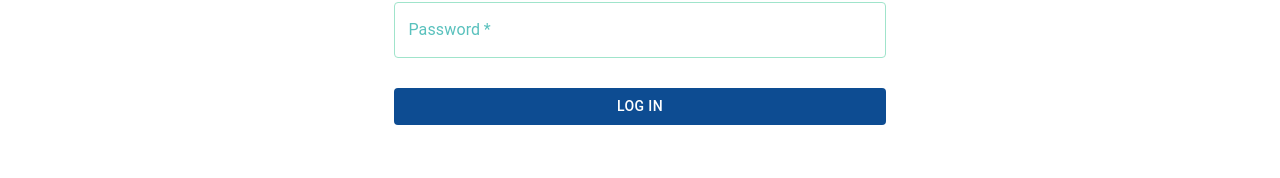
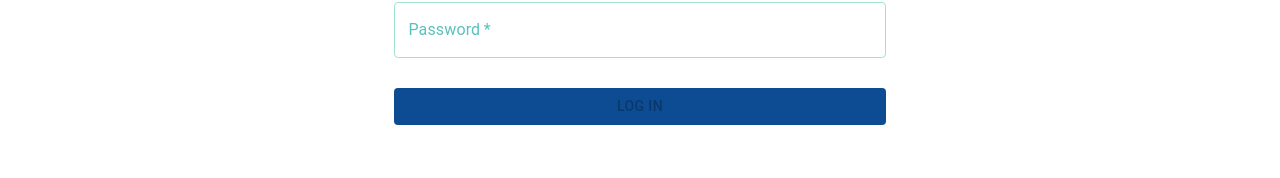
Before and after one commit to cntn-jr/laravel-next-typescript2, a Next.js app in the folder front/: page /login in a window 1280 px wide. Shown: the part 236-414 px from the top of the page. Built offline with nearby package versions, Linux system fonts and the light colour scheme.

Commit message:
add: create function validating email and password on login form

```diff
--- a/front/features/login/LoginForm.tsx
+++ b/front/features/login/LoginForm.tsx
@@ -1,43 +1,58 @@
 import { changeEmail, changePassword } from "@/ducks/loginUserSlice";
+import { RootState } from "@/ducks/store";
 import { useLoginForm } from "@/features/login/useLoginForm";
 import { ChangeEvent } from "react";
-import { useDispatch } from "react-redux";
+import { useDispatch, useSelector } from "react-redux";
 import { BasicCard } from "../../components/atoms/BasicCard";
 import { CustomButton } from "../../components/ui/CustomButton";
 import { CustomTextField } from "../../components/ui/CustomTextField";
+import { useValidateEmail } from "./useValidateEmail";
+import { useValidatePassword } from "./useValidatePassword";
 
 export const LoginForm = () => {
-    const BasicTextField = CustomTextField.primary;
-    const BasicButton = CustomButton.primary;
+    const PrimaryTextField = CustomTextField.primary;
+    const PrimaryButton = CustomButton.primary;
     const dispatch = useDispatch();
+    const loginUser = useSelector((state: RootState) => state.loginUser);
     const { onClickLoginButton } = useLoginForm();
+    const { isNotExactEmail } = useValidateEmail();
+    const { isNotExactPassword } = useValidatePassword();
     return (
         <BasicCard>
-            <BasicTextField
+            <PrimaryTextField
                 type="email"
                 label="Email"
                 fullWidth
                 required
                 margin="normal"
+                inputProps={{ maxLength: 256 }}
                 onChange={(e: ChangeEvent<HTMLInputElement>) => {
                     dispatch(changeEmail(e.target.value));
                 }}
                 // error={error}
                 // disabled={loading}
             />
-            <BasicTextField
+            <PrimaryTextField
                 type="password"
                 label="Password"
                 fullWidth
                 required
                 margin="normal"
+                inputProps={{ maxLength: 32 }}
                 onChange={(e: ChangeEvent<HTMLInputElement>) =>
                     dispatch(changePassword(e.target.value))
                 }
                 // error={error}
                 // disabled={loading}
             />
-            <BasicButton onClick={onClickLoginButton}>Log in</BasicButton>
+            <PrimaryButton
+                onClick={onClickLoginButton}
+                disabled={
+                    isNotExactEmail(loginUser) || isNotExactPassword(loginUser)
+                }
+            >
+                Log in
+            </PrimaryButton>
         </BasicCard>
     );
 };
--- a/front/features/login/useLoginForm.ts
+++ b/front/features/login/useLoginForm.ts
@@ -1,10 +1,13 @@
-import { useSelector } from "react-redux";
+import { useDispatch, useSelector } from "react-redux";
 import { RootState } from "@/ducks/store";
 import { useAuthenticate } from "@/hooks/useAuthenticate";
 import axios from "axios";
+import { ChangeEvent } from "react";
+import { changeEmail, changePassword } from "@/ducks/loginUserSlice";
 
 export const useLoginForm = () => {
     const loginUser = useSelector((state: RootState) => state.loginUser);
+    const dispatch = useDispatch();
     const { loginMutation } = useAuthenticate();
 
     const onClickLoginButton = () => {
@@ -16,7 +19,17 @@ export const useLoginForm = () => {
         });
     };
 
+    const onChangeEmail = (e: ChangeEvent<HTMLInputElement>) => {
+        dispatch(changeEmail(e.target.value));
+    };
+
+    const onChangePassword = (e: ChangeEvent<HTMLInputElement>) => {
+        dispatch(changePassword(e.target.value));
+    };
+
     return {
         onClickLoginButton,
+        onChangeEmail,
+        onChangePassword,
     };
 };
--- /dev/null
+++ b/front/features/login/useValidateEmail.ts
@@ -0,0 +1,40 @@
+export const useValidateEmail = () => {
+    const pattern =
+        /^[A-Za-z0-9]{1}[A-Za-z0-9_.-]*@{1}[A-Za-z0-9_.-]+.[A-Za-z0-9]+$/;
+
+    const isLengthOver = (loginUser: {
+        email: string;
+        password: string;
+    }): boolean => {
+        if (loginUser.email.length > 256) return true;
+        return false;
+    };
+
+    const isLengthLessThan = (loginUser: {
+        email: string;
+        password: string;
+    }): boolean => {
+        if (loginUser.email.length < 0) return true;
+        return false;
+    };
+
+    const isNotRegularExpression = (loginUser: {
+        email: string;
+        password: string;
+    }): boolean => {
+        return !pattern.test(loginUser.email);
+    };
+
+    const isNotExactEmail = (loginUser: {
+        email: string;
+        password: string;
+    }): boolean => {
+        return (
+            isLengthOver(loginUser) ||
+            isLengthLessThan(loginUser) ||
+            isNotRegularExpression(loginUser)
+        );
+    };
+
+    return { isNotExactEmail };
+};
--- /dev/null
+++ b/front/features/login/useValidatePassword.ts
@@ -0,0 +1,47 @@
+export const useValidatePassword = () => {
+    const patternBigAlphabet = /[A-Z]/;
+    const patternLittleAlphabet = /[a-z]/;
+    const patternNumber = /[0-9]/;
+    const pattern = /^[0-9A-Za-z]{8,32}$/;
+
+    const isLengthOver = (loginUser: {
+        email: string;
+        password: string;
+    }): boolean => {
+        if (loginUser.password.length > 32) return true;
+        return false;
+    };
+
+    const isLengthLessThan = (loginUser: {
+        email: string;
+        password: string;
+    }): boolean => {
+        if (loginUser.password.length < 8) return true;
+        return false;
+    };
+
+    const isNotRegularExpression = (loginUser: {
+        email: string;
+        password: string;
+    }): boolean => {
+        return (
+            !patternBigAlphabet.test(loginUser.password) ||
+            !patternLittleAlphabet.test(loginUser.password) ||
+            !patternNumber.test(loginUser.password) ||
+            !pattern.test(loginUser.password)
+        );
+    };
+
+    const isNotExactPassword = (loginUser: {
+        email: string;
+        password: string;
+    }): boolean => {
+        return (
+            isLengthOver(loginUser) ||
+            isLengthLessThan(loginUser) ||
+            isNotRegularExpression(loginUser)
+        );
+    };
+
+    return { isNotExactPassword };
+};
```
